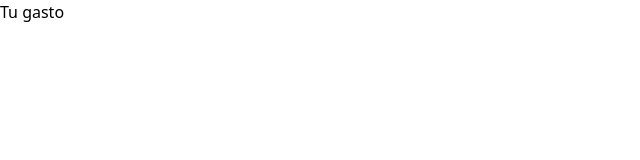
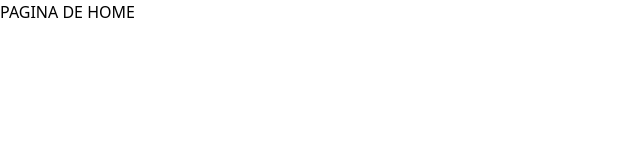
Before and after one commit to facchin21/gestor-de-gastos, a React (Vite) app: page / in a window 1280 px wide. Shown: the top 160 px of the page, without its empty margins (0-640 px from the left). Built offline with nearby package versions, Linux system fonts and the light colour scheme.

Commit message:
agrego router

```diff
--- a/src/App.tsx
+++ b/src/App.tsx
@@ -1,10 +1,16 @@
+import { AppRouter } from './routes/AppRouter';
 function App() {
 
 
   return (
-    <>
-      <h1>Tu gasto</h1>
-    </>
+    <div>
+    <header>
+
+    </header>
+    <main>
+      <AppRouter />
+    </main>
+  </div>
   )
 }
 
--- /dev/null
+++ b/src/pages/Home.tsx
@@ -0,0 +1,7 @@
+export function Home () {
+    return(
+        <>
+            <h1>PAGINA DE HOME</h1>
+        </>
+    )
+}
--- /dev/null
+++ b/src/pages/NotFound.tsx
@@ -0,0 +1,7 @@
+export function NotFound () {
+    return(
+        <>
+            <h1>ERROR</h1>
+        </>
+    )
+}
--- /dev/null
+++ b/src/routes/AppRouter.tsx
@@ -0,0 +1,14 @@
+import { BrowserRouter as Router, Route, Routes } from "react-router-dom"
+import { Home } from "../pages/Home"
+import { NotFound } from "../pages/NotFound"
+
+export const AppRouter : React.FC = () => {
+    return (
+        <Router>
+            <Routes>
+                <Route path="/" element={<Home/>}/>
+                <Route path="*" element={<NotFound/>}/>
+            </Routes>
+        </Router>
+    )
+}
```
